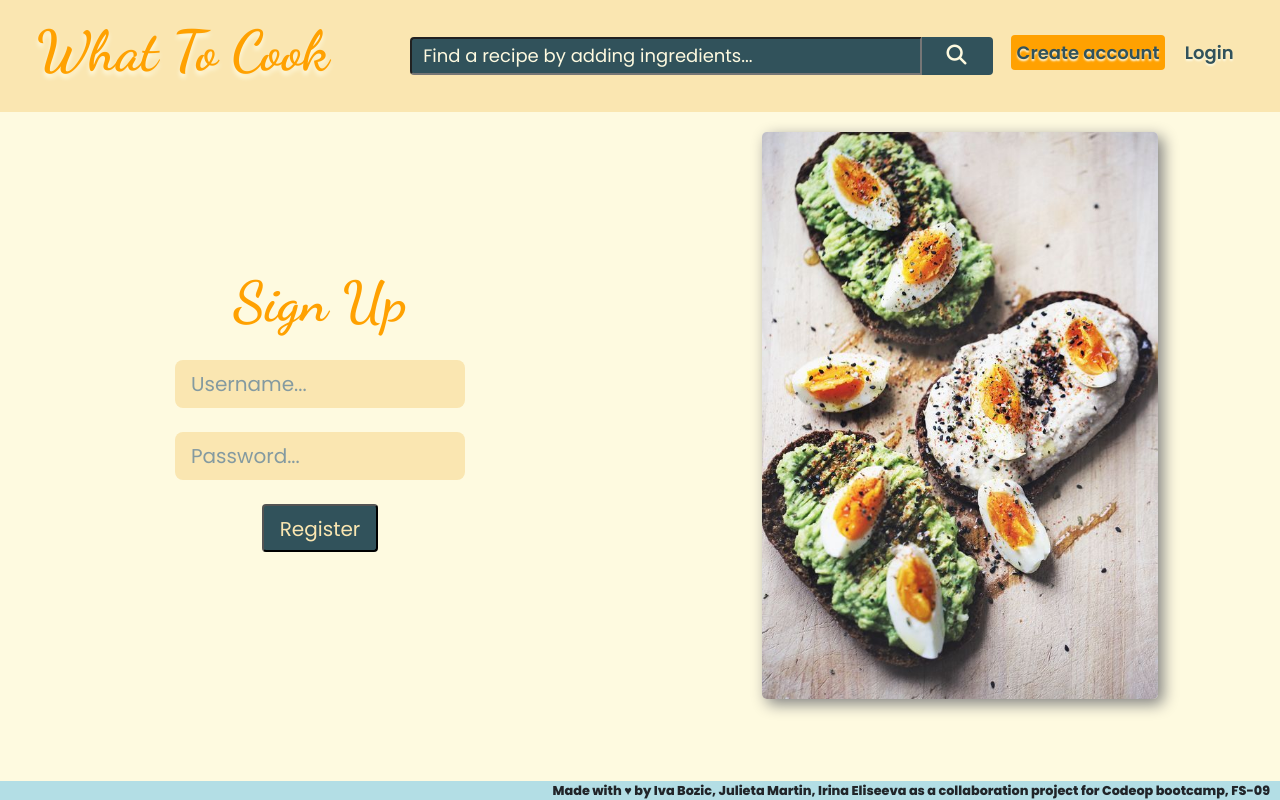
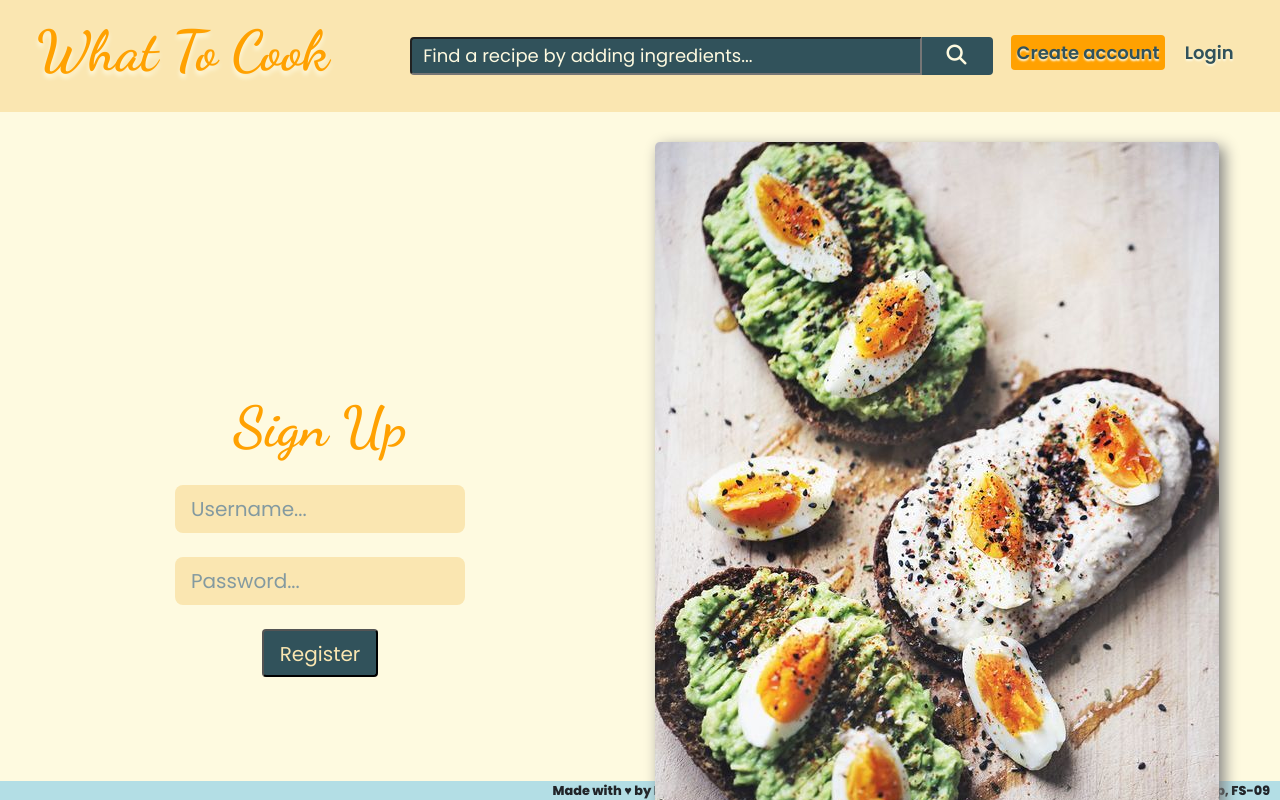
Before and after one commit to CodeOp-tech/what-to-cook, a React (Create React App) app in the folder client/: page /create in a window 1280 px wide. Shown: the top 800 px of the page. Built offline with nearby package versions, Linux system fonts and the light colour scheme; no server answers.

Commit message:
fixed some minor issues with create and login pictures

```diff
--- a/client/src/components/CreateView.css
+++ b/client/src/components/CreateView.css
@@ -19,7 +19,7 @@
 
 #imagesignup {
   box-shadow: 5px 5px 15px grey;
-  margin-top: 10px;
+  margin-top: 20px;
   transform-style: preserve-3d;
   transition: all 1s linear;
 }
--- a/client/src/components/CreateView.js
+++ b/client/src/components/CreateView.js
@@ -57,9 +57,9 @@ export default class CreateView extends Component {
     const { userCreationError, userCreated } = this.state;
     return (
       <React.Fragment>
-        <div className="row h-100">
+        <div className="row">
           <div className="col-md-6 text-center d-flex justify-content-center align-items-center">
-            <div className="box w-100 ">
+            <div className="box w-100">
               <h1 className="mb-4" id="titleSignup">
                 Sign Up
               </h1>
@@ -107,14 +107,11 @@ export default class CreateView extends Component {
               </div>
             </div>
           </div>
-          <div
-            className="col col-xl-4 col-lg-6 col-md-6 col-sm-8 h-100"
-            id="f1_container"
-          >
+          <div className="col-md-6" id="f1_container">
             <img
               src="/images/avocado.jpg"
               alt="avocado"
-              className="rounded-lg img-fluid flip-box-back d-flex align-items-center"
+              className="rounded-lg img-fluid flip-box-back"
               id="imagesignup"
             />
           </div>
--- a/client/src/components/LoginView.css
+++ b/client/src/components/LoginView.css
@@ -24,7 +24,7 @@
 
 #imagelogin {
   box-shadow: 5px 5px 15px grey;
-  margin-top: 10px;
+  margin-top: 20px;
   transform-style: preserve-3d;
   transition: all 1s linear;
 }
@@ -32,11 +32,8 @@
 #f1_container {
   position: relative;
   margin: 10px auto;
-
+  perspective: 1000;
   z-index: 1;
-}
-#f1_container {
-  perspective: 1000;
 }
 
 #f1_container:hover #imagelogin {
```
